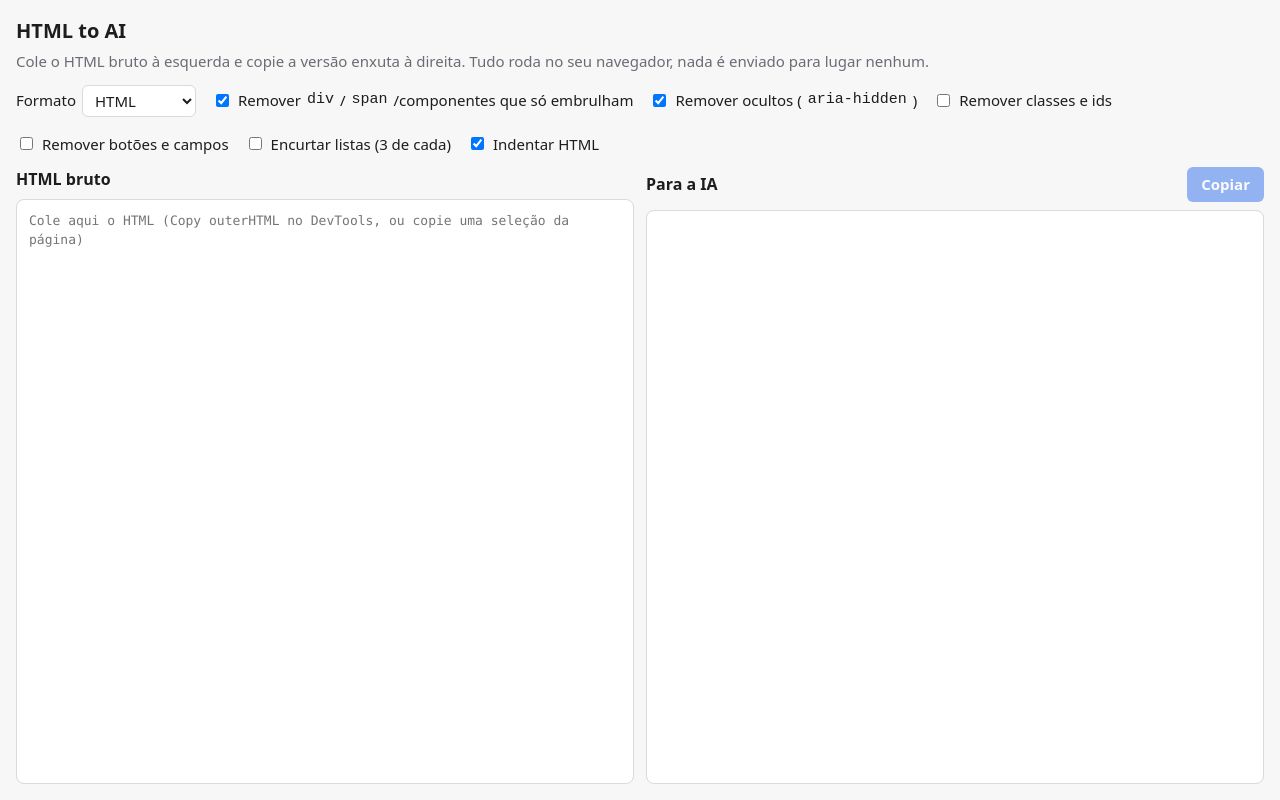
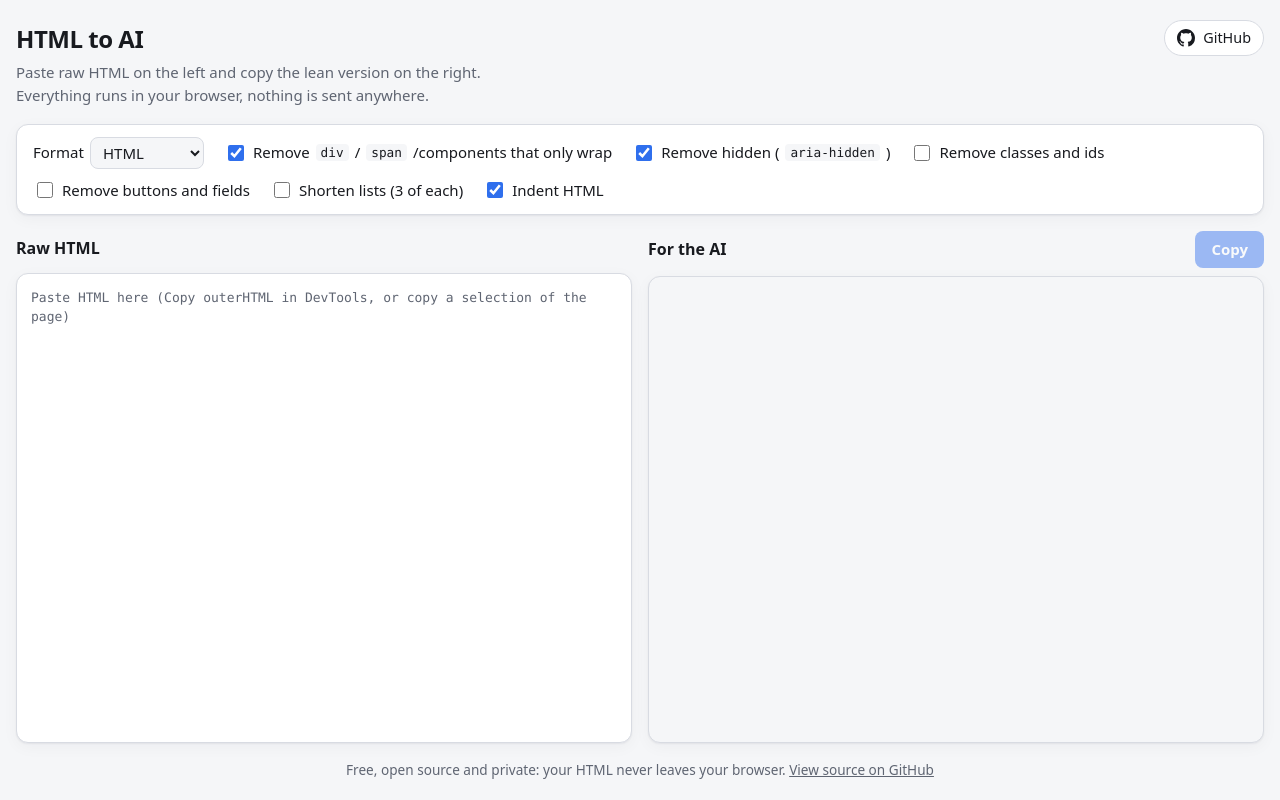
Before and after one commit to leobastiani/html-to-ai, a website with bundled scripts: page index.html in a window 1280 px wide. Built offline with nearby package versions, Linux system fonts and the light colour scheme.

Commit message:
feat: enhance HTML cleaning tool with improved metadata, language support, and UI updates

```diff
--- a/index.html
+++ b/index.html
@@ -1,129 +1,222 @@
 <!doctype html>
-<html lang="pt-BR">
+<html lang="en">
 <head>
   <meta charset="utf-8">
   <meta name="viewport" content="width=device-width, initial-scale=1">
-  <title>HTML to AI</title>
-  <meta name="description" content="Enxuga o HTML de uma página para colar numa IA: remove scripts, estilos, comentários, atributos inúteis e classes sem semântica.">
+  <title>HTML to AI: clean HTML to paste into ChatGPT, Claude and other LLMs</title>
+  <meta name="description" content="Free in-browser tool that strips scripts, styles, comments, useless attributes and meaningless classes from HTML, so you can paste it into an AI with fewer tokens. Optional Markdown output.">
+  <meta name="robots" content="index, follow">
+  <meta name="theme-color" content="#2f6fed">
+  <link rel="canonical" href="https://leobastiani.github.io/html-to-ai/">
+  <meta property="og:type" content="website">
+  <meta property="og:site_name" content="HTML to AI">
+  <meta property="og:title" content="HTML to AI: clean HTML to paste into an LLM">
+  <meta property="og:description" content="Strip scripts, styles and noise from HTML to save tokens before pasting it into an AI. Runs entirely in your browser.">
+  <meta property="og:url" content="https://leobastiani.github.io/html-to-ai/">
+  <meta property="og:locale" content="en_US">
+  <meta name="twitter:card" content="summary">
+  <meta name="twitter:title" content="HTML to AI: clean HTML to paste into an LLM">
+  <meta name="twitter:description" content="Strip scripts, styles and noise from HTML to save tokens before pasting it into an AI. Runs entirely in your browser.">
+  <script type="application/ld+json">
+  {
+    "@context": "https://schema.org",
+    "@type": "WebApplication",
+    "name": "HTML to AI",
+    "url": "https://leobastiani.github.io/html-to-ai/",
+    "description": "Cleans raw HTML (removes scripts, styles, comments, useless attributes and meaningless classes) and optionally converts it to Markdown, so it can be pasted into an AI with fewer tokens.",
+    "applicationCategory": "DeveloperApplication",
+    "operatingSystem": "Any (web browser)",
+    "inLanguage": "en",
+    "isAccessibleForFree": true,
+    "offers": { "@type": "Offer", "price": "0", "priceCurrency": "USD" },
+    "sameAs": "https://github.com/leobastiani/html-to-ai"
+  }
+  </script>
   <style>
     :root {
       color-scheme: light dark;
-      --bg: #f7f7f8;
+      --bg: #f5f6f8;
       --surface: #ffffff;
-      --text: #1d1d1f;
-      --muted: #6b6b73;
-      --border: #d9d9de;
+      --text: #181a1f;
+      --muted: #5f6572;
+      --border: #d8dbe2;
       --accent: #2f6fed;
+      --accent-hover: #2458c4;
       --accent-text: #ffffff;
+      --ring: rgba(47, 111, 237, 0.35);
+      --shadow: 0 1px 2px rgba(16, 24, 40, 0.06), 0 4px 16px rgba(16, 24, 40, 0.04);
     }
     @media (prefers-color-scheme: dark) {
       :root {
-        --bg: #141416;
-        --surface: #1d1d20;
-        --text: #ececf0;
-        --muted: #9a9aa3;
-        --border: #34343a;
+        --bg: #0f1013;
+        --surface: #17181d;
+        --text: #e8e9ee;
+        --muted: #9a9ea9;
+        --border: #2b2d35;
         --accent: #5b8cff;
-        --accent-text: #0b0b0c;
+        --accent-hover: #7aa0ff;
+        --accent-text: #0b0c10;
+        --ring: rgba(91, 140, 255, 0.4);
+        --shadow: 0 1px 2px rgba(0, 0, 0, 0.4);
       }
     }
     * { box-sizing: border-box; }
     body {
       margin: 0;
-      padding: 16px;
+      padding: 20px 16px;
       background: var(--bg);
       color: var(--text);
-      font: 15px/1.5 system-ui, -apple-system, "Segoe UI", sans-serif;
+      font: 15px/1.55 system-ui, -apple-system, "Segoe UI", Roboto, sans-serif;
       min-height: 100vh;
       display: flex;
       flex-direction: column;
-      gap: 12px;
+      gap: 16px;
+      -webkit-font-smoothing: antialiased;
     }
-    header h1 { margin: 0; font-size: 1.25rem; }
-    header p { margin: 4px 0 0; color: var(--muted); }
-    .options { display: flex; flex-wrap: wrap; gap: 16px; align-items: center; }
+    .site-header { display: flex; justify-content: space-between; align-items: flex-start; gap: 16px; }
+    .site-header h1 { margin: 0; font-size: 1.5rem; letter-spacing: -0.02em; }
+    .site-header p { margin: 4px 0 0; color: var(--muted); max-width: 60ch; }
+    .repo-link {
+      display: inline-flex;
+      align-items: center;
+      gap: 8px;
+      padding: 6px 12px;
+      border: 1px solid var(--border);
+      border-radius: 999px;
+      background: var(--surface);
+      color: var(--text);
+      font-size: 0.9rem;
+      font-weight: 500;
+      text-decoration: none;
+      white-space: nowrap;
+      transition: border-color 0.15s, color 0.15s;
+    }
+    .repo-link:hover { border-color: var(--accent); color: var(--accent); }
+    .repo-link svg { width: 18px; height: 18px; fill: currentColor; }
+    a:focus-visible, button:focus-visible, select:focus-visible, input:focus-visible {
+      outline: 2px solid var(--accent);
+      outline-offset: 2px;
+    }
+    .options {
+      display: flex;
+      flex-wrap: wrap;
+      gap: 10px 20px;
+      align-items: center;
+      padding: 12px 16px;
+      border: 1px solid var(--border);
+      border-radius: 12px;
+      background: var(--surface);
+      box-shadow: var(--shadow);
+    }
     .options label { display: inline-flex; gap: 6px; align-items: center; cursor: pointer; }
-    .panes { flex: 1; display: grid; grid-template-columns: 1fr 1fr; gap: 12px; min-height: 60vh; }
+    .options input[type="checkbox"] { width: 16px; height: 16px; accent-color: var(--accent); cursor: pointer; }
+    code { padding: 1px 5px; border-radius: 4px; background: var(--bg); font: 0.85em ui-monospace, SFMono-Regular, Menlo, monospace; }
+    .panes { flex: 1; display: grid; grid-template-columns: 1fr 1fr; gap: 16px; min-height: 60vh; }
     .pane { display: flex; flex-direction: column; gap: 8px; min-width: 0; }
-    .pane-header { display: flex; justify-content: space-between; align-items: center; gap: 8px; }
+    .pane-header { display: flex; align-items: center; gap: 12px; min-height: 34px; }
     .pane-header h2 { margin: 0; font-size: 1rem; }
-    .stats { color: var(--muted); font-size: 0.85rem; }
+    .stats { color: var(--muted); font-size: 0.85rem; margin-right: auto; }
     textarea {
       flex: 1;
       width: 100%;
       resize: none;
-      padding: 12px;
+      padding: 14px;
       border: 1px solid var(--border);
-      border-radius: 8px;
+      border-radius: 12px;
       background: var(--surface);
       color: var(--text);
-      font: 13px/1.45 ui-monospace, SFMono-Regular, Menlo, monospace;
+      box-shadow: var(--shadow);
+      font: 13px/1.5 ui-monospace, SFMono-Regular, Menlo, monospace;
       tab-size: 2;
+      transition: border-color 0.15s, box-shadow 0.15s;
     }
+    textarea::placeholder { color: var(--muted); }
+    textarea:hover { border-color: var(--muted); }
+    textarea:focus { outline: none; border-color: var(--accent); box-shadow: 0 0 0 3px var(--ring); }
+    textarea[readonly] { background: var(--bg); }
     button {
-      padding: 6px 14px;
+      padding: 7px 16px;
       border: 0;
-      border-radius: 6px;
+      border-radius: 8px;
       background: var(--accent);
       color: var(--accent-text);
       font: inherit;
       font-weight: 600;
       cursor: pointer;
+      transition: background 0.15s, transform 0.05s;
     }
+    button:hover:not(:disabled) { background: var(--accent-hover); }
+    button:active:not(:disabled) { transform: translateY(1px); }
     select {
       padding: 4px 8px;
       border: 1px solid var(--border);
-      border-radius: 6px;
-      background: var(--surface);
+      border-radius: 8px;
+      background: var(--bg);
       color: var(--text);
       font: inherit;
+      cursor: pointer;
     }
-    button:disabled { opacity: 0.5; cursor: default; }
+    button:disabled { opacity: 0.45; cursor: not-allowed; }
+    .site-footer { color: var(--muted); font-size: 0.85rem; text-align: center; }
+    .site-footer a { color: inherit; }
     @media (max-width: 720px) {
+      body { padding: 14px 16px; }
+      .site-header { flex-direction: column; }
       .panes { grid-template-columns: 1fr; }
       textarea { min-height: 40vh; }
     }
   </style>
 </head>
 <body>
-  <header>
-    <h1>HTML to AI</h1>
-    <p>Cole o HTML bruto à esquerda e copie a versão enxuta à direita. Tudo roda no seu navegador, nada é enviado para lugar nenhum.</p>
+  <header class="site-header">
+    <div>
+      <h1>HTML to AI</h1>
+      <p>Paste raw HTML on the left and copy the lean version on the right. Everything runs in your browser, nothing is sent anywhere.</p>
+    </div>
+    <a class="repo-link" href="https://github.com/leobastiani/html-to-ai" rel="noopener">
+      <svg viewBox="0 0 16 16" aria-hidden="true"><path d="M8 0C3.58 0 0 3.58 0 8c0 3.54 2.29 6.53 5.47 7.59.4.07.55-.17.55-.38 0-.19-.01-.82-.01-1.49-2.01.37-2.53-.49-2.69-.94-.09-.23-.48-.94-.82-1.13-.28-.15-.68-.52-.01-.53.63-.01 1.08.58 1.23.82.72 1.21 1.87.87 2.33.66.07-.52.28-.87.51-1.07-1.78-.2-3.64-.89-3.64-3.95 0-.87.31-1.59.82-2.15-.08-.2-.36-1.02.08-2.12 0 0 .67-.21 2.2.82.64-.18 1.32-.27 2-.27.68 0 1.36.09 2 .27 1.53-1.04 2.2-.82 2.2-.82.44 1.1.16 1.92.08 2.12.51.56.82 1.27.82 2.15 0 3.07-1.87 3.75-3.65 3.95.29.25.54.73.54 1.48 0 1.07-.01 1.93-.01 2.2 0 .21.15.46.55.38A8.01 8.01 0 0 0 16 8c0-4.42-3.58-8-8-8z"/></svg>
+      <span>GitHub</span>
+    </a>
   </header>
 
-  <div class="options">
-    <label>Formato
+  <section class="options" aria-label="Options">
+    <label>Format
       <select name="format">
         <option value="html">HTML</option>
         <option value="markdown">Markdown</option>
       </select>
     </label>
-    <label><input type="checkbox" name="unwrap" checked> Remover <code>div</code>/<code>span</code>/componentes que só embrulham</label>
-    <label><input type="checkbox" name="removeHidden" checked> Remover ocultos (<code>aria-hidden</code>)</label>
-    <label><input type="checkbox" name="removeClasses"> Remover classes e ids</label>
-    <label><input type="checkbox" name="removeControls"> Remover botões e campos</label>
-    <label><input type="checkbox" name="collapseRepeated"> Encurtar listas (3 de cada)</label>
-    <label><input type="checkbox" name="pretty" checked> Indentar HTML</label>
-  </div>
+    <label><input type="checkbox" name="unwrap" checked> Remove <code>div</code>/<code>span</code>/components that only wrap</label>
+    <label><input type="checkbox" name="removeHidden" checked> Remove hidden (<code>aria-hidden</code>)</label>
+    <label><input type="checkbox" name="removeClasses"> Remove classes and ids</label>
+    <label><input type="checkbox" name="removeControls"> Remove buttons and fields</label>
+    <label><input type="checkbox" name="collapseRepeated"> Shorten lists (3 of each)</label>
+    <label><input type="checkbox" name="pretty" checked> Indent HTML</label>
+  </section>
 
   <main class="panes">
     <section class="pane">
       <div class="pane-header">
-        <h2>HTML bruto</h2>
+        <h2><label for="input">Raw HTML</label></h2>
         <span class="stats" id="input-stats"></span>
       </div>
-      <textarea id="input" spellcheck="false" placeholder="Cole aqui o HTML (Copy outerHTML no DevTools, ou copie uma seleção da página)"></textarea>
+      <textarea id="input" spellcheck="false" placeholder="Paste HTML here (Copy outerHTML in DevTools, or copy a selection of the page)"></textarea>
     </section>
     <section class="pane">
       <div class="pane-header">
-        <h2>Para a IA</h2>
+        <h2><label for="output">For the AI</label></h2>
         <span class="stats" id="output-stats"></span>
-        <button type="button" id="copy" disabled>Copiar</button>
+        <button type="button" id="copy" disabled>Copy</button>
       </div>
       <textarea id="output" spellcheck="false" readonly></textarea>
     </section>
   </main>
 
+  <footer class="site-footer">
+    Free, open source and private: your HTML never leaves your browser.
+    <a href="https://github.com/leobastiani/html-to-ai" rel="noopener">View source on GitHub</a>
+  </footer>
+
   <script type="module" src="src/main.js"></script>
 </body>
 </html>
--- /dev/null
+++ b/public/robots.txt
@@ -0,0 +1,4 @@
+User-agent: *
+Allow: /
+
+Sitemap: https://leobastiani.github.io/html-to-ai/sitemap.xml
--- /dev/null
+++ b/public/sitemap.xml
@@ -0,0 +1,6 @@
+<?xml version="1.0" encoding="UTF-8"?>
+<urlset xmlns="http://www.sitemaps.org/schemas/sitemap/0.9">
+  <url>
+    <loc>https://leobastiani.github.io/html-to-ai/</loc>
+  </url>
+</urlset>
--- a/src/main.js
+++ b/src/main.js
@@ -13,7 +13,7 @@ const readOptions = () =>
 // ~4 chars per token is the usual rough estimate for English-ish text and markup
 const describeSize = (text) => {
   const tokens = Math.ceil(text.length / 4)
-  return `${text.length.toLocaleString('pt-BR')} chars · ~${tokens.toLocaleString('pt-BR')} tokens`
+  return `${text.length.toLocaleString('en-US')} chars · ~${tokens.toLocaleString('en-US')} tokens`
 }
 
 const render = () => {
@@ -40,6 +40,6 @@ optionInputs.forEach((option) => option.addEventListener('change', render))
 
 copyButton.addEventListener('click', async () => {
   await navigator.clipboard.writeText(output.value)
-  copyButton.textContent = 'Copiado!'
-  setTimeout(() => { copyButton.textContent = 'Copiar' }, 1500)
+  copyButton.textContent = 'Copied!'
+  setTimeout(() => { copyButton.textContent = 'Copy' }, 1500)
 })
```
Also changed, not shown: src/cleanHtml.test.js (+9 -9 lines), .github/workflows/pages.yml, README.md.
